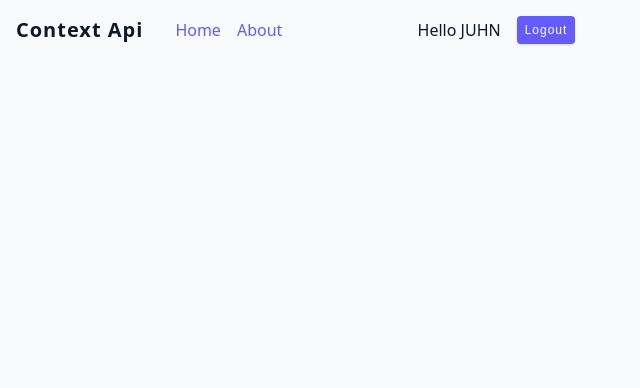
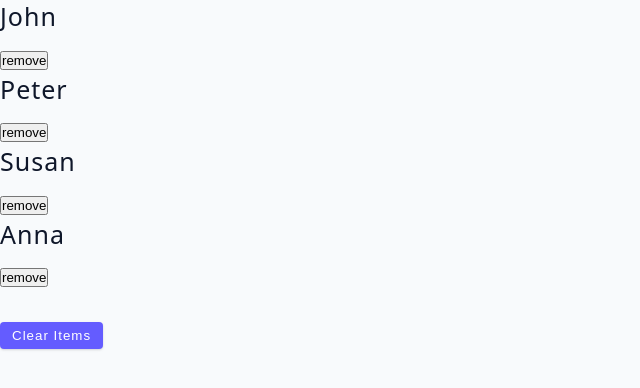
Before and after one commit to fugasok/advanced-react-learning, a React (Vite) app: page / in a window 1280 px wide. Shown: the top 388 px of the page, without its empty margins (0-640 px from the left). Built offline with nearby package versions, Linux system fonts and the light colour scheme.

Commit message:
reducer logic is set

```diff
--- a/src/App.jsx
+++ b/src/App.jsx
@@ -1,4 +1,4 @@
-import Starter from "./tutorial/09-context-api/starter/context/Navbar";
+import Starter from "./tutorial/10-useReducer/starter/01-useReducer";
 
 function App() {
 	return <Starter />;
--- a/src/tutorial/09-context-api/starter/context/Navbar.jsx
+++ b/src/tutorial/09-context-api/starter/context/Navbar.jsx
@@ -1,7 +1,11 @@
-import { useState, createContext } from "react";
+import { useState, createContext, useContext } from "react";
 import NavLinks from "./NavLinks";
 
 export const NavbarContext = createContext();
+
+//custom hook
+export const useAppContext = () => useContext(NavbarContext)
+
 
 const Navbar = () => {
 	const [user, setUser] = useState({ name: "Juhn" });
--- a/src/tutorial/09-context-api/starter/context/UserContainer.jsx
+++ b/src/tutorial/09-context-api/starter/context/UserContainer.jsx
@@ -1,8 +1,7 @@
-import { useContext } from "react";
-import { NavbarContext } from "./Navbar";
+import { useAppContext } from "./Navbar";
 
 const UserContainer = () => {
-	const { user, handleLogout } = useContext(NavbarContext);
+	const { user, handleLogout } = useAppContext();
 	return (
 		<div className="user-container">
 			{user ? (
--- a/src/tutorial/10-useReducer/starter/01-useReducer.jsx
+++ b/src/tutorial/10-useReducer/starter/01-useReducer.jsx
@@ -1,30 +1,74 @@
-import React from 'react';
-import { data } from '../../../data';
+import React, { useReducer, useState } from "react";
+import { data } from "../../../data";
+
+const defaultState = {
+	people: data,
+};
+
+const CLEAR_LIST = "CLEAR_LIST";
+const RESET_LIST = "RESET_LIST";
+const REMOVE_LIST = "REMOVE_LIST";
+
+const reducer = (state, action) => {
+	if (action.type === CLEAR_LIST) {
+		return { ...state, people: [] };
+	}
+	if (action.type === RESET_LIST) {
+		return { ...state, people: data };
+	}
+	if (action.type === REMOVE_LIST) {
+		let newPeople = state.people.filter(
+			(person) => person.id !== action.payload.id
+		);
+		return { ...state, people: newPeople };
+	}
+
+	throw new Error(`no matching "${action.type}"-action type`);
+};
+
 const ReducerBasics = () => {
-  const [people, setPeople] = React.useState(data);
+	const [state, dispatch] = useReducer(reducer, defaultState);
 
 	const removeItem = (id) => {
-    let newPeople = people.filter((person) => person.id !== id);
-    setPeople(newPeople);
+		dispatch({ type: REMOVE_LIST, payload: { id } });
 	};
+
+	const clearList = () => {
+		dispatch({ type: CLEAR_LIST });
+	};
+	const resetList = () => {
+		dispatch({ type: RESET_LIST });
+	};
+
 	return (
 		<div>
-      {people.map((person) => {
+			{state.people.map((person) => {
 				const { id, name } = person;
 				return (
-          <div key={id} className='item'>
+					<div key={id} className="item">
 						<h4>{name}</h4>
 						<button onClick={() => removeItem(id)}>remove</button>
 					</div>
 				);
 			})}
+
+			{state.people.length < 1 ? (
 				<button
-        className='btn'
-        style={{ marginTop: '2rem' }}
-        onClick={() => setPeople([])}
+					className="btn"
+					style={{ marginTop: "2rem" }}
+					onClick={resetList}
+				>
+					Reset
+				</button>
+			) : (
+				<button
+					className="btn"
+					style={{ marginTop: "2rem" }}
+					onClick={clearList}
 				>
 					clear items
 				</button>
+			)}
 		</div>
 	);
 };
```
Lines whose indentation alone changed are shown as unchanged.
